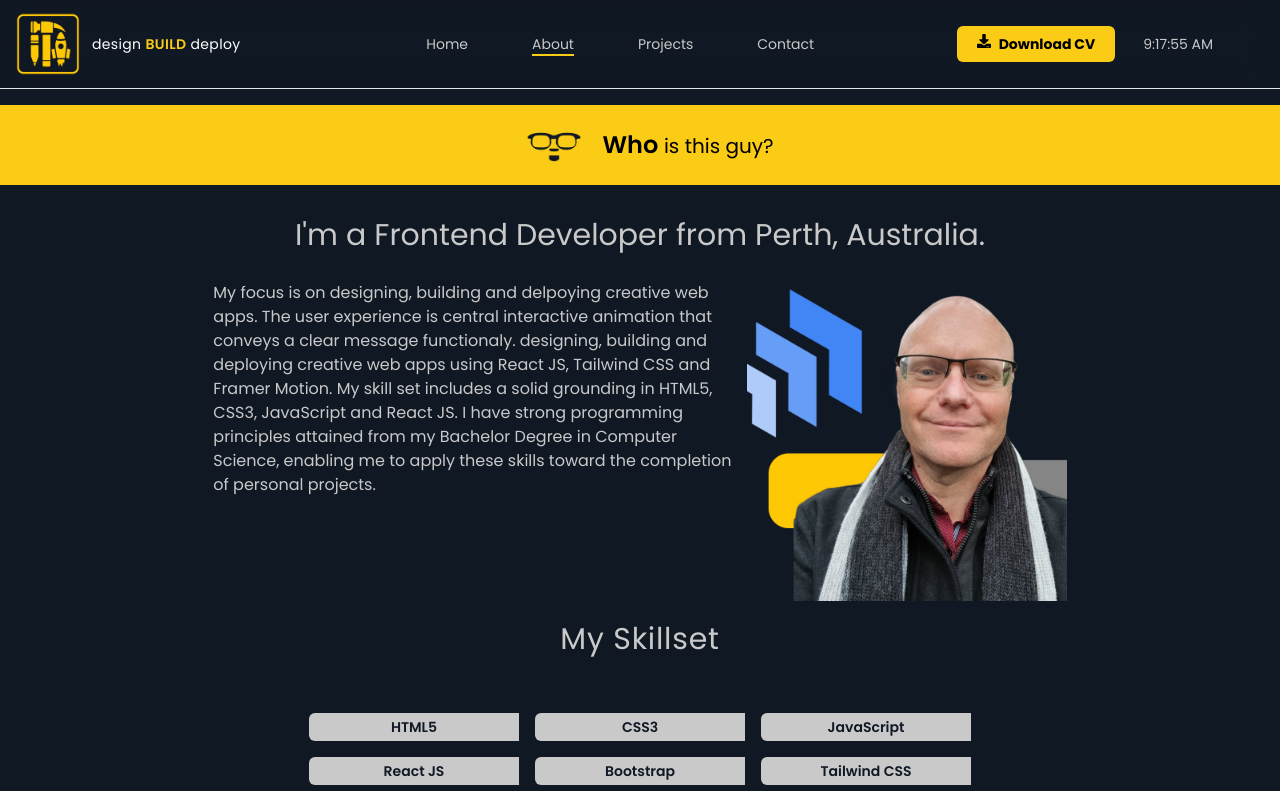
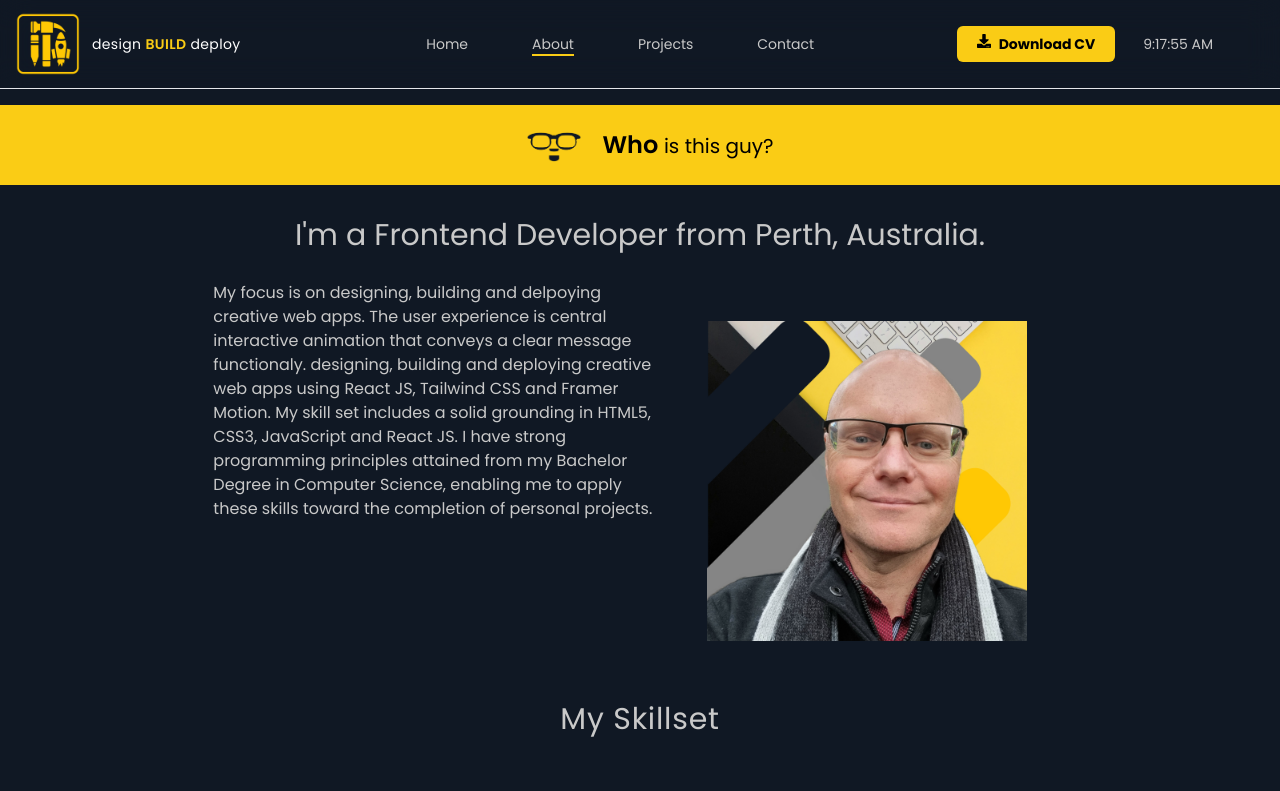
Before and after one commit to SKenzler/react-portfolio, a React (Vite) app: page /about in a window 1280 px wide. Shown: the top 791 px of the page. Built offline with nearby package versions, Linux system fonts and the light colour scheme; a web font is replaced by a local one.

Commit message:
Finalise Contact and About Page images

```diff
--- a/src/pages/About.jsx
+++ b/src/pages/About.jsx
@@ -39,7 +39,7 @@
           Computer Science, enabling me to apply these skills toward the
           completion of personal projects.
           <img
-            className="flex justify-center items-center w-3/4 sm:w-80"
+            className="flex flex-shrink-0 justify-center items-center w-3/4 sm:w-80 m-10"
             src={profileImage}
             alt="Profile Image"
           />
```
Also changed, not shown: src/assets/profile-picture.png, src/assets/yellow-office.png.
